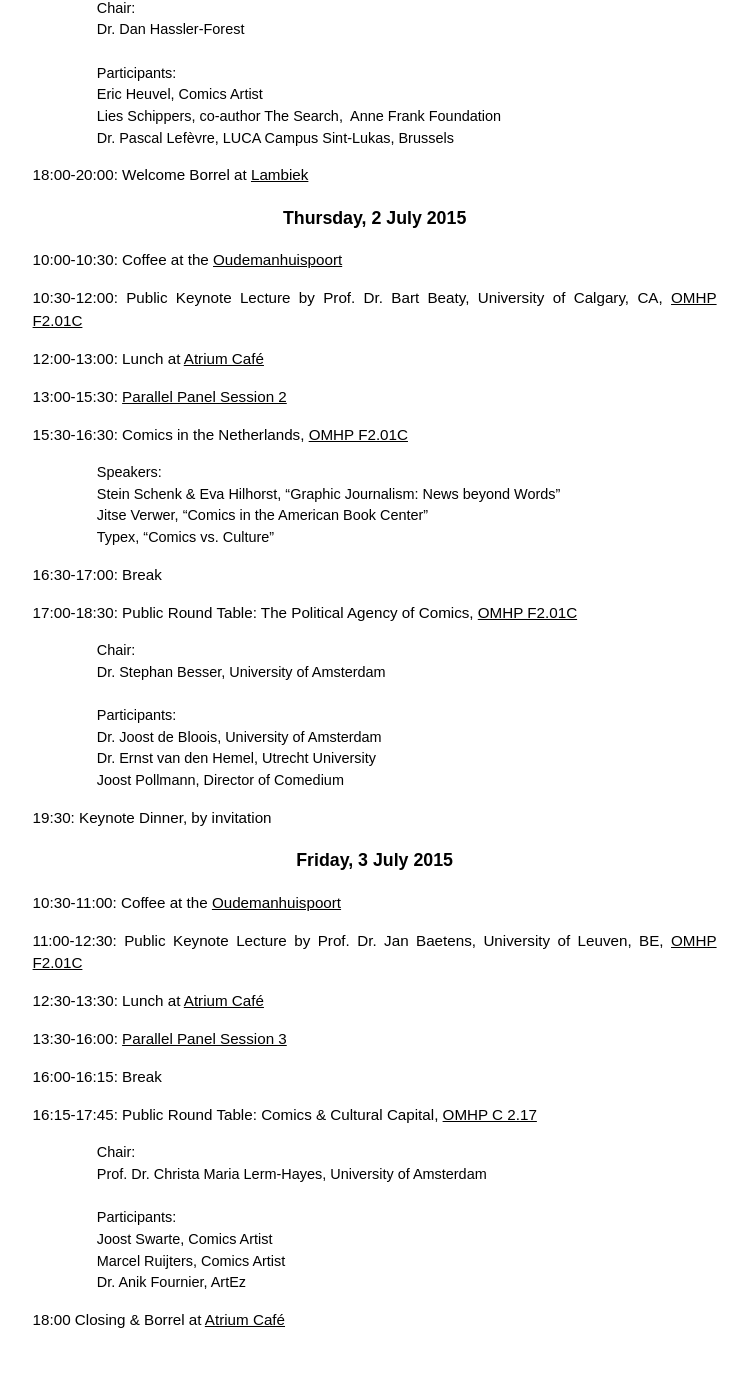
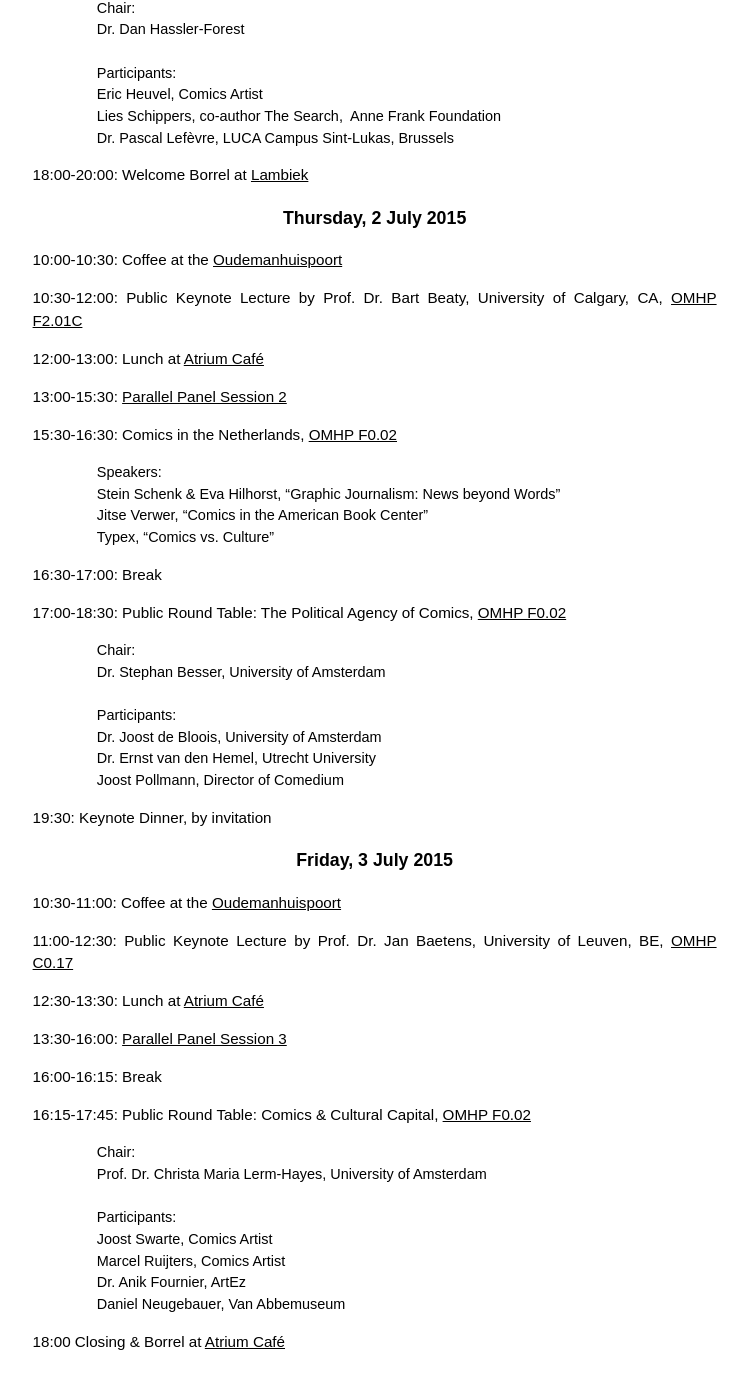
Before and after one commit to amsterdamcomics/amsterdamcomics.github.io, a Jekyll site: the page built from schedule.md, in a window 1280 px wide and 1400 px high, scrolled down 608 px. Shown: the top 1389 px of the window, without its empty margins (347-1094 px from the left). Built offline with Jekyll 4.4.1, drawn with Linux system fonts in a browser that asks for light colours.

Commit message:
room changes

```diff
--- a/schedule.md
+++ b/schedule.md
@@ -53,7 +53,7 @@
 
 13:00-15:30: [Parallel Panel Session 2](/sessions/#s2)
 
-15:30-16:30: Comics in the Netherlands, [OMHP F2.01C](/locations)
+15:30-16:30: Comics in the Netherlands, [OMHP F0.02](/locations)
 
 <pre>
 		Speakers:
@@ -64,7 +64,7 @@
 
 16:30-17:00: Break
 
-17:00-18:30: Public Round Table: The Political Agency of Comics, [OMHP F2.01C](/locations)
+17:00-18:30: Public Round Table: The Political Agency of Comics, [OMHP F0.02](/locations)
 
 <pre>
 		Chair:
@@ -83,7 +83,7 @@
 
 10:30-11:00: Coffee at the [Oudemanhuispoort](/locations)
 
-11:00-12:30: Public Keynote Lecture by Prof. Dr. Jan Baetens, University of Leuven, BE, [OMHP F2.01C](/locations)
+11:00-12:30: Public Keynote Lecture by Prof. Dr. Jan Baetens, University of Leuven, BE, [OMHP C0.17](/locations)
 
 12:30-13:30: Lunch at [Atrium Café](/locations)
 
@@ -91,7 +91,7 @@
 
 16:00-16:15: Break
 
-16:15-17:45: Public Round Table: Comics & Cultural Capital, [OMHP C 2.17](/locations)
+16:15-17:45: Public Round Table: Comics & Cultural Capital, [OMHP F0.02](/locations)
 
 <pre>
 		Chair:
@@ -101,6 +101,7 @@
 		Joost Swarte, Comics Artist
 		Marcel Ruijters, Comics Artist
 		Dr. Anik Fournier, ArtEz
+		Daniel Neugebauer, Van Abbemuseum
 </pre>
 
 18:00 		Closing & Borrel at [Atrium Café](/locations)
```
